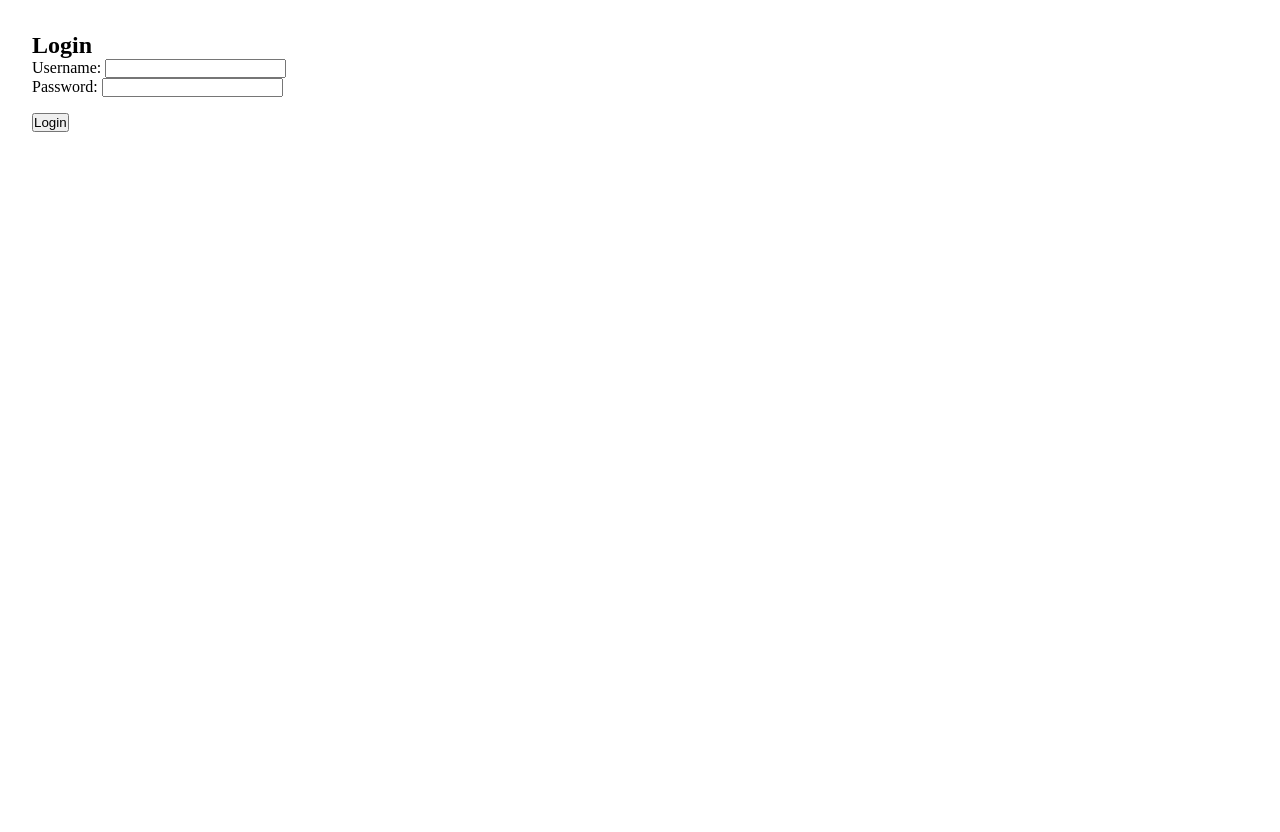
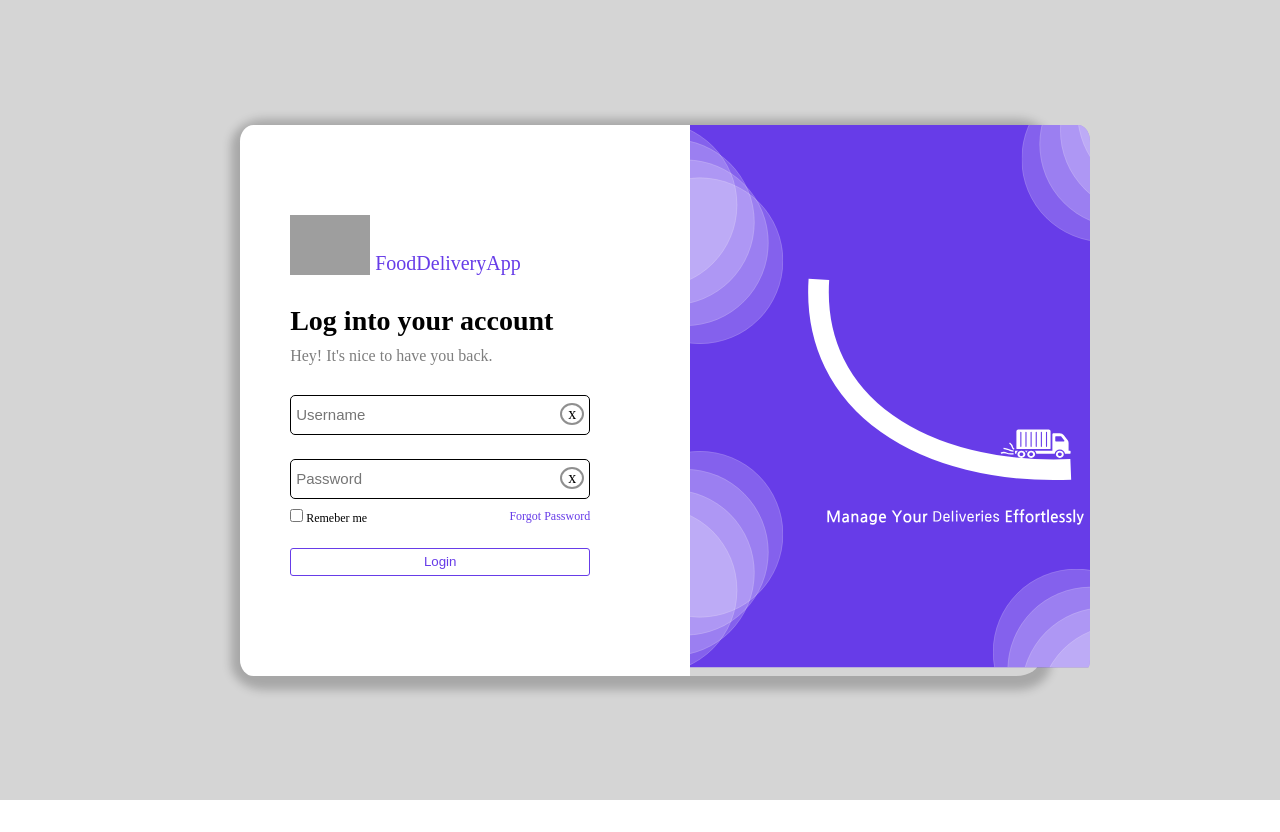
Before and after one commit to israel1jol/FoodDeliveryApp, a React app: page / in a window 1280 px wide. After the commit the page ends 800 px from the top, so only its background shows below. Built offline with nearby package versions, Linux system fonts and the light colour scheme; grey boxes are pictures that could not be loaded; a web font is replaced by a local one.

Commit message:
update Login.js

```diff
--- a/src/Components/Login.js
+++ b/src/Components/Login.js
@@ -26,29 +26,50 @@ const Login = () => {
   };
 
   return (
-    <div style={{ margin: '2rem' }}>
-      <h2>Login</h2>
-      <form onSubmit={handleSubmit}>
+    <div className="FormContainer">
+      <div className="FormGroup">
+        <div className="LoginPanel">
+          <section className="FormPane">
+          <div className="LogoArea"><div className='companyLogo'></div><h2>FoodDeliveryApp</h2></div>
+          <form onSubmit={handleSubmit} id="LoginForm">
+            <h2>Log into your account</h2>
+            <p>Hey! It's nice to have you back.</p>
             <div>
-          <label>Username: </label>
               <input
+              className="usernameInput"
                 type="text"
                 value={username}
                 onChange={e => setUsername(e.target.value)}
+                placeholder="Username"
                 required
               />
+              <span onClick={e => document.querySelector(".usernameInput").value = ""}>&#120;</span>
             </div>
             <div>
-          <label>Password: </label>
               <input
+              className="passwordInput"
                 type="password"
                 value={password}
                 onChange={e => setPassword(e.target.value)}
+                placeholder="Password"
                 required
               />
+              <span onClick={e => document.querySelector(".passwordInput").value = ""}>&#120;</span>
             </div>
-        <button type="submit" style={{ marginTop: '1rem' }}>Login</button>
+            <div className='loginLinks'>
+              <section>
+                <input type="checkbox" name="remember_me" id="remember_me" />
+                <label htmlFor="remember_me">Remeber me</label>
+              </section>
+              <a href="https://google.com">Forgot Password</a>
+            </div>
+            <button type="submit">Login</button>
           </form>
+          </section>
+        </div>
+        <div className='loginSideHeader'>
+        </div>
+      </div>
     </div>
   );
 };
```
Lines whose indentation alone changed are shown as unchanged.
